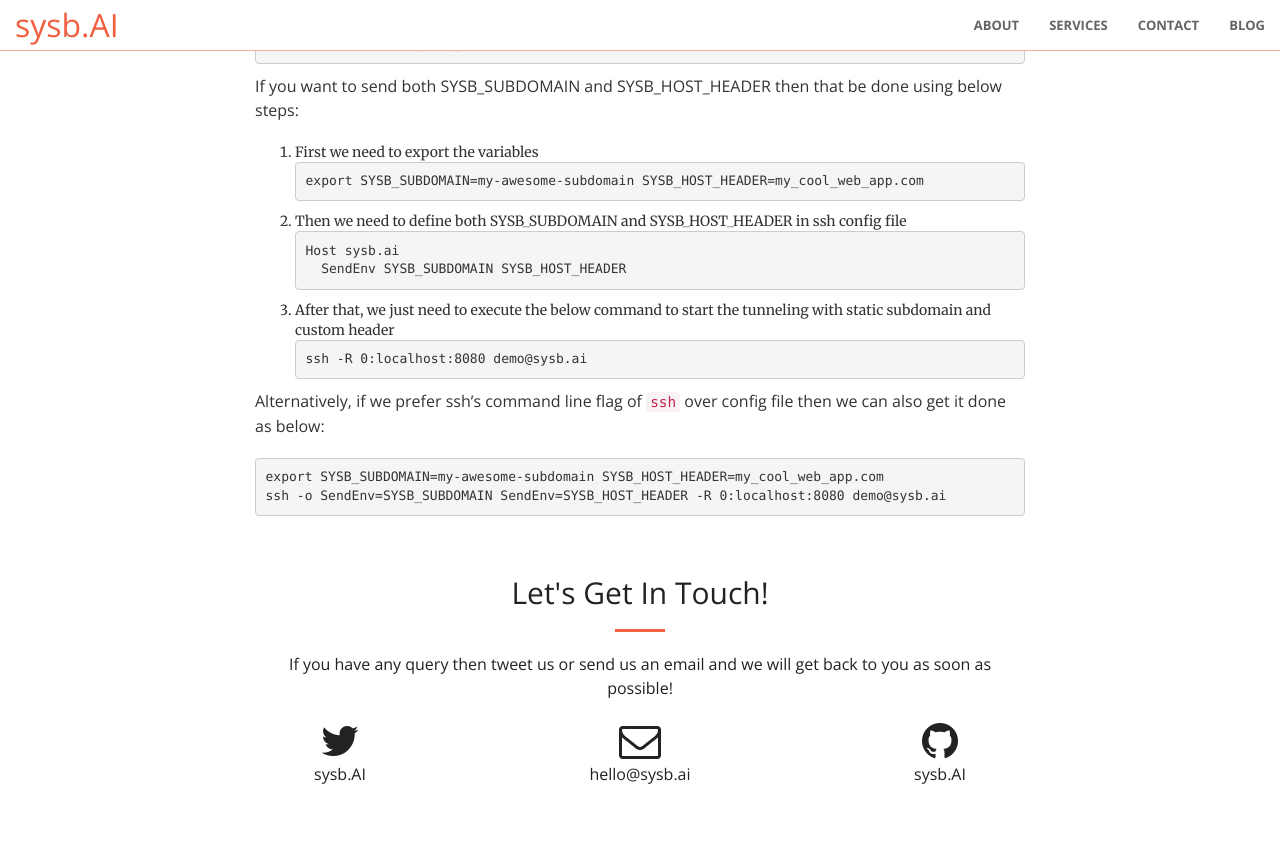
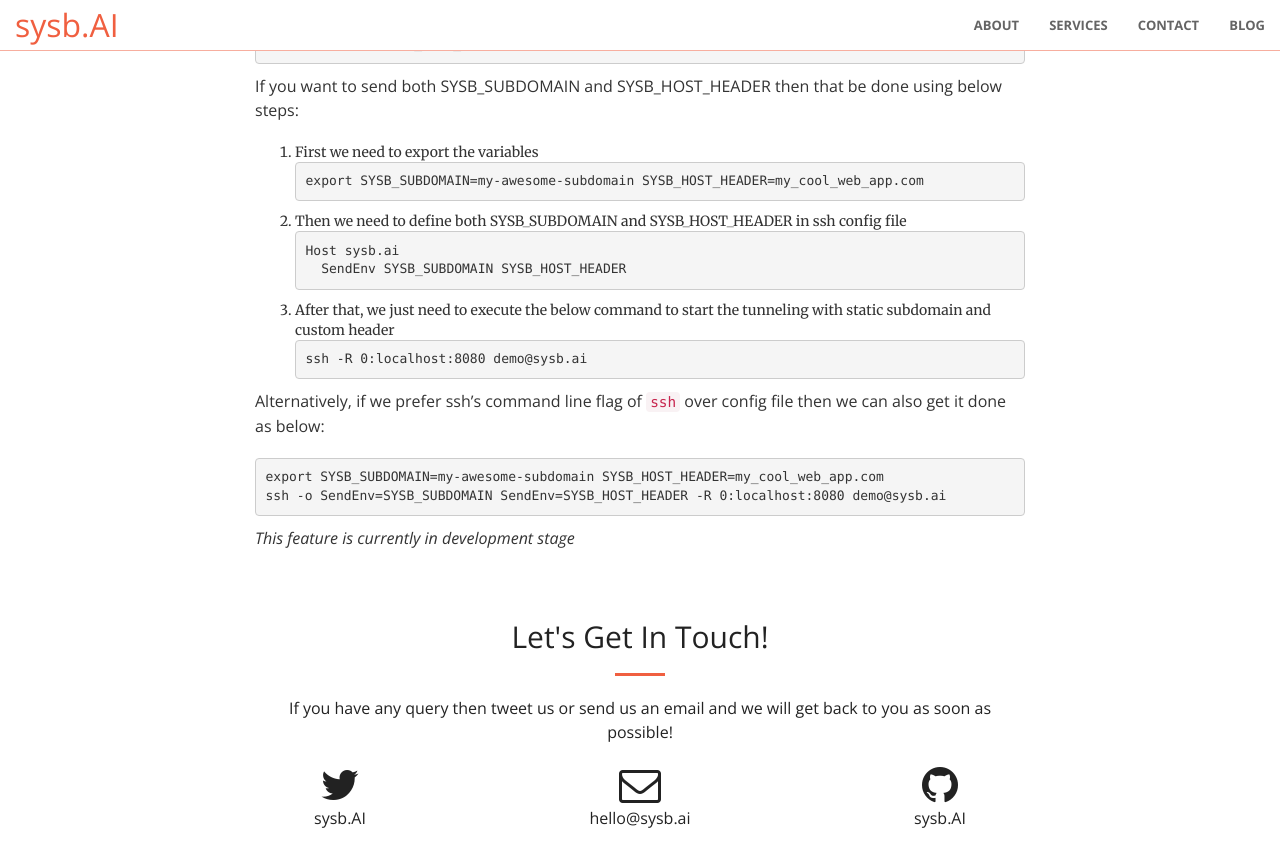
Before and after one commit to usama7628674/sysb.AI, a Jekyll site: the page built from _posts/2020-02-05-how-to-add-custom-header.md, in a window 1280 px wide and 900 px high, scrolled down 1021 px. Shown: the top 867 px of the window. Built offline with Jekyll 4.4.1, drawn with Linux system fonts in a browser that asks for light colours.

Commit message:
changing few posts

````diff
--- a/_posts/2020-02-05-how-to-add-custom-header.md
+++ b/_posts/2020-02-05-how-to-add-custom-header.md
@@ -46,3 +46,5 @@ Alternatively, if we prefer ssh's command line flag of `ssh` over config file th
 export SYSB_SUBDOMAIN=my-awesome-subdomain SYSB_HOST_HEADER=my_cool_web_app.com
 ssh -o SendEnv=SYSB_SUBDOMAIN SendEnv=SYSB_HOST_HEADER -R 0:localhost:8080 demo@sysb.ai
 ```
+
+_This feature is currently in development stage_
````
Also changed, not shown: _drafts/2020-02-11-how-to-access-your-raspberry-pi.md (renamed from _posts/2020-02-11-how-to-access-your-raspberry-pi.md).
